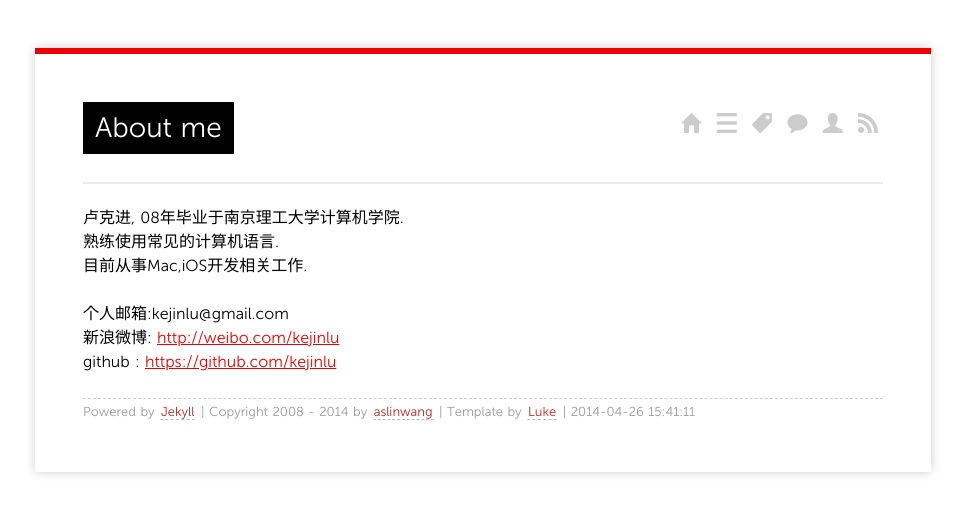
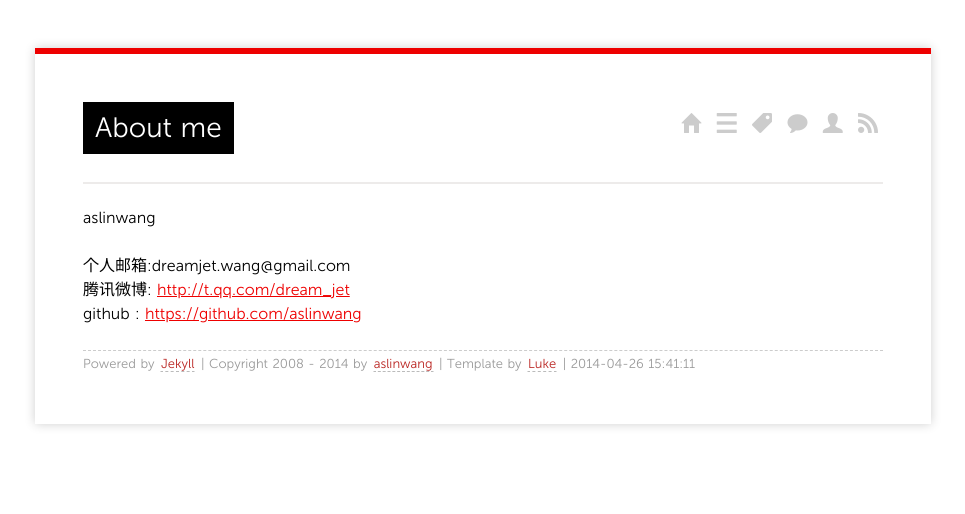
Before and after one commit to aslinwang/aslinwang.github.io, a Jekyll site: the page built from about/index.md, in a window 1280 px wide. Shown: the top 514 px of the page, without its empty margins (157-1122 px from the left). Built offline with Jekyll 4.4.1, drawn with Linux system fonts in a browser that asks for light colours; Markdown is read by kramdown in place of the engine named in the settings; comment, search, counter and statistics services are not loaded.

Commit message:
test commit

```diff
--- a/about/index.md
+++ b/about/index.md
@@ -4,10 +4,8 @@ layout: page
 comments: yes
 ---
 
-卢克进, 08年毕业于南京理工大学计算机学院.
-熟练使用常见的计算机语言.
-目前从事Mac,iOS开发相关工作.
+aslinwang
 
-个人邮箱:kejinlu@gmail.com
-新浪微博: [http://weibo.com/kejinlu](http://weibo.com/kejinlu)
-github : [https://github.com/kejinlu](https://github.com/kejinlu)
+个人邮箱:dreamjet.wang@gmail.com
+腾讯微博: [http://t.qq.com/dream_jet](http://t.qq.com/dream_jet)
+github : [https://github.com/aslinwang](https://github.com/aslinwang)
```
Also changed, not shown: 1 other file.
